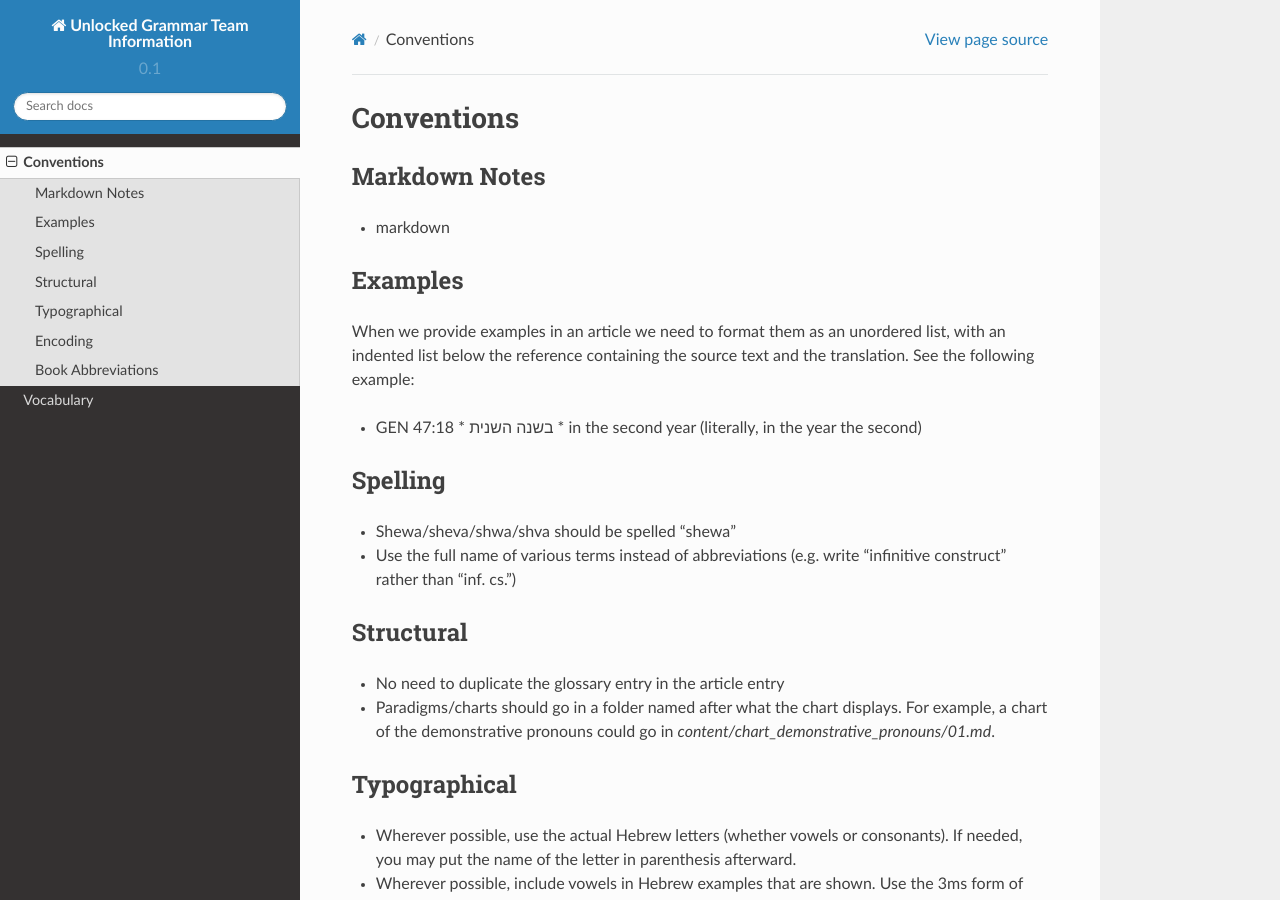
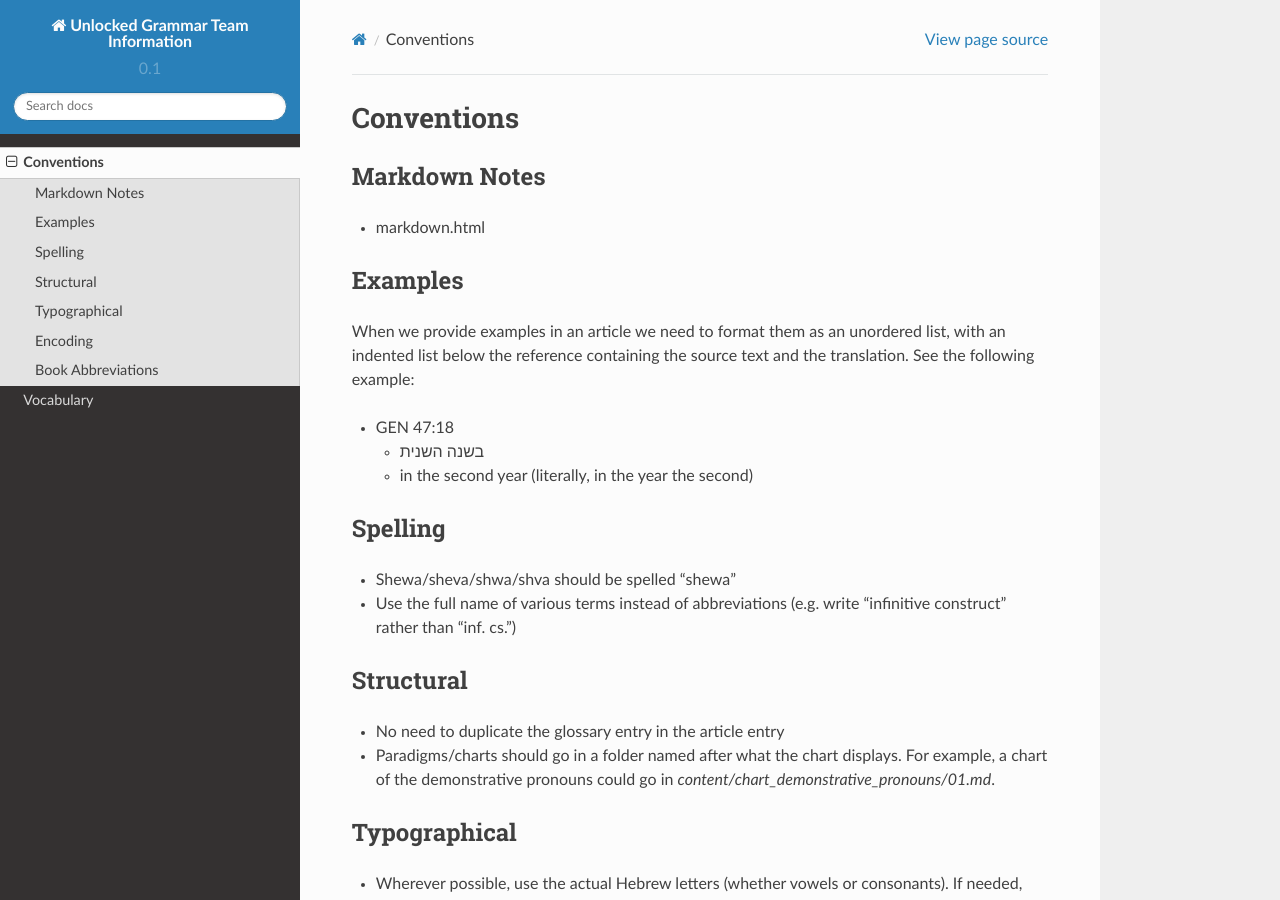
Before and after one commit to unfoldingWord-dev/Unlocked-Grammar-Info, a Sphinx documentation site: the page built from docs/conventions.rst, in a window 1280 px wide and 900 px high. Built offline with Sphinx 7.4.7 and the Read the Docs theme 2.0.0, drawn with Linux system fonts in a browser that asks for light colours.

Commit message:
Formatting updates

```diff
--- a/docs/conventions.rst
+++ b/docs/conventions.rst
@@ -3,7 +3,7 @@ Conventions
 
 Markdown Notes
 --------------
-* :ref:`markdown`
+* :ref:`markdown.html`
 
 Examples
 --------
@@ -11,6 +11,7 @@ Examples
 When we provide examples in an article we need to format them as an unordered list, with an indented list below the reference containing the source text and the translation.  See the following example:
 
 * GEN 47:18
+
   * בשנה השנית
   * in the second year (literally, in the year the second)
 
```
